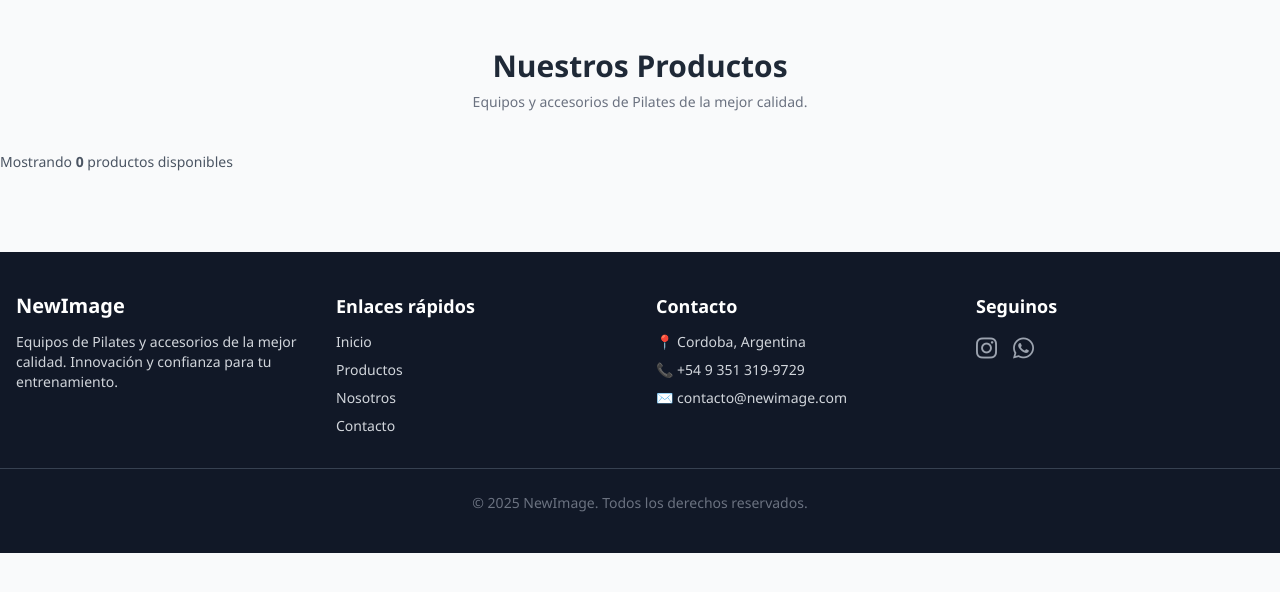
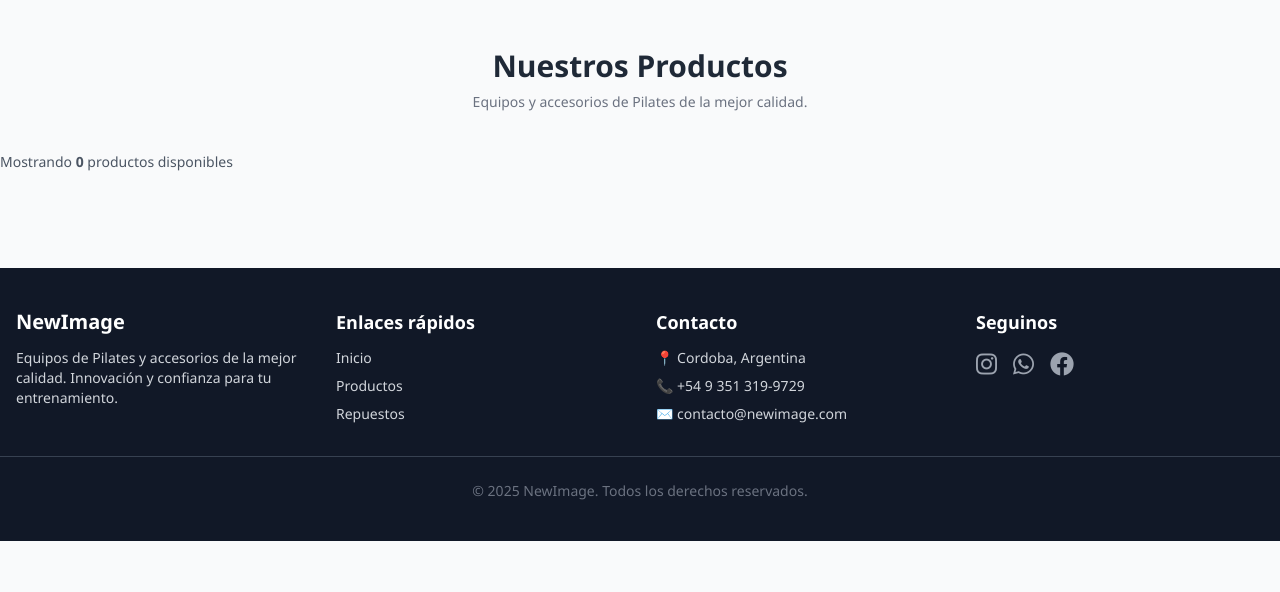
Before and after one commit to S4N14G0/NewImage, a Flask app: page /shop in a window 1280 px wide. Shown: the part 64-656 px from the top of the page. Run offline with Flask 3, Linux system fonts and the light colour scheme; data comes from the database, SQL or seed files in the repository; data that the repository does not hold is empty; some libraries are stand-ins or nearby versions.

Commit message:
modified:   templates/Shop.html 	modified:   templates/repuestos.html

```diff
--- a/templates/Shop.html
+++ b/templates/Shop.html
@@ -234,7 +234,7 @@
             </div>
         </div>
     </div>
-        <footer class="bg-gray-900 text-gray-300 py-10 mt-0">
+        <footer class="bg-gray-900 text-gray-300 py-10 mt-4">
             <div class="container mx-auto px-4 grid grid-cols-1 md:grid-cols-4 gap-8">
 
                 <!-- Logo y descripción -->
@@ -252,8 +252,7 @@
                 <ul class="space-y-2 text-sm">
                     <li><a href="{{ url_for('index') }}" class="hover:text-white">Inicio</a></li>
                     <li><a href="{{ url_for('shop') }}" class="hover:text-white">Productos</a></li>
-                <li><a href="#about" class="hover:text-white">Nosotros</a></li>
-                <li><a href="#contact" class="hover:text-white">Contacto</a></li>
+                    <li><a href="{{ url_for('repuestos') }}" class="hover:text-white">Repuestos</a></li>
                 </ul>
                 </div>
 
@@ -271,11 +270,14 @@
                 <div>
                 <h3 class="text-lg font-semibold text-white mb-3">Seguinos</h3>
                 <div class="flex space-x-4">
-                <a href="#" class="text-gray-400 hover:text-white text-2xl">
+                    <a href="https://www.instagram.com/newimage.pilates?igsh=MTNwc2FlczE5Y2xqMg==" class="text-gray-400 hover:text-white text-2xl">
                     <i class="fab fa-instagram"></i>
                     </a>
-                <a href="#" class="text-gray-400 hover:text-white text-2xl">
+                    <a href="https://wa.me/5493513199729" class="text-gray-400 hover:text-white text-2xl">
                     <i class="fab fa-whatsapp"></i>
+                    </a>
+                    <a href="https://www.facebook.com/newimagestetica/?locale=es_LA" class="text-gray-400 hover:text-white text-2xl">
+                    <i class="fab fa-facebook"></i>
                     </a>
                 </div>
                 </div>
```
Also changed, not shown: templates/repuestos.html (+7 -5 lines). Lines whose indentation alone changed are shown as unchanged.
